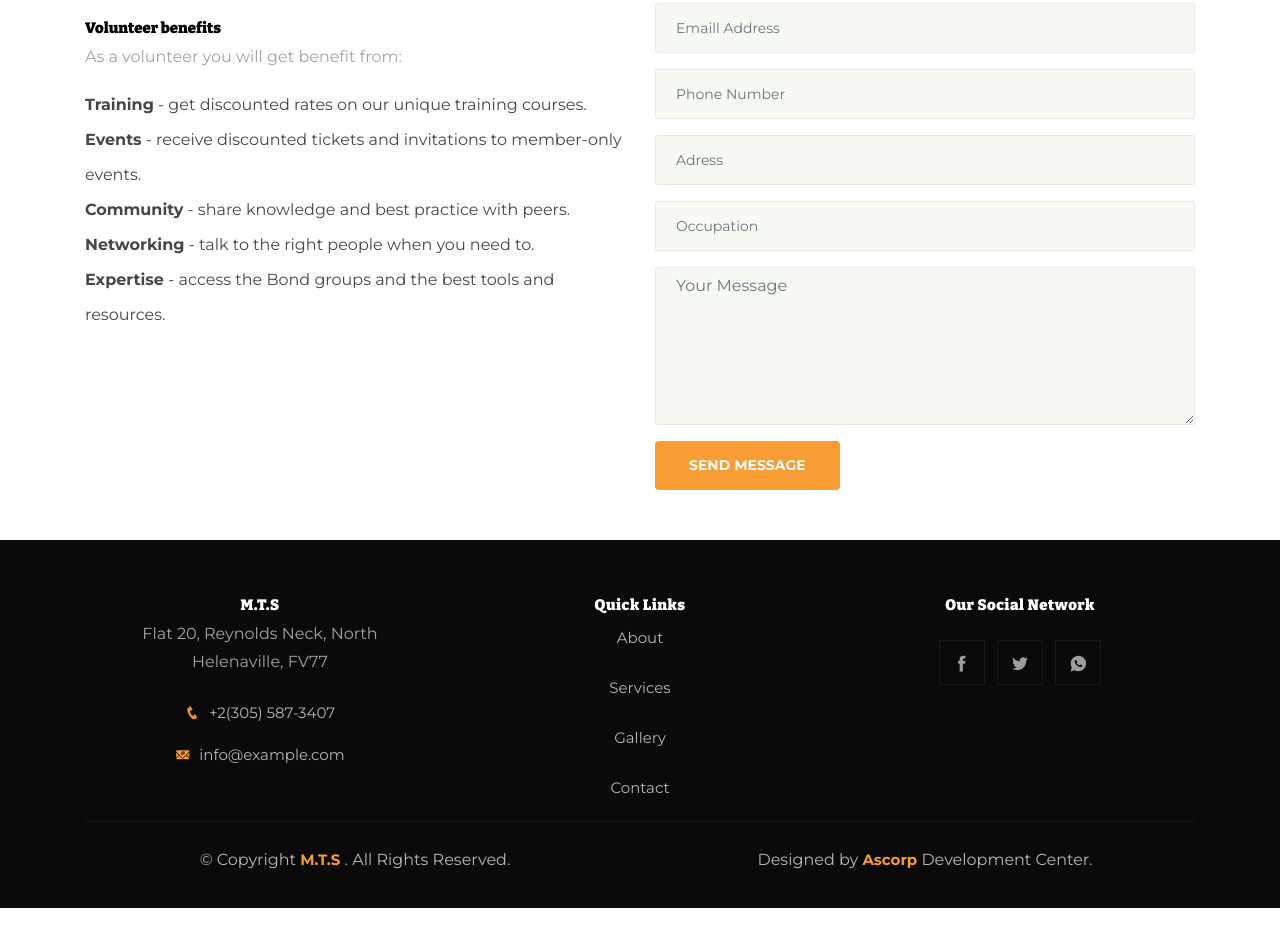
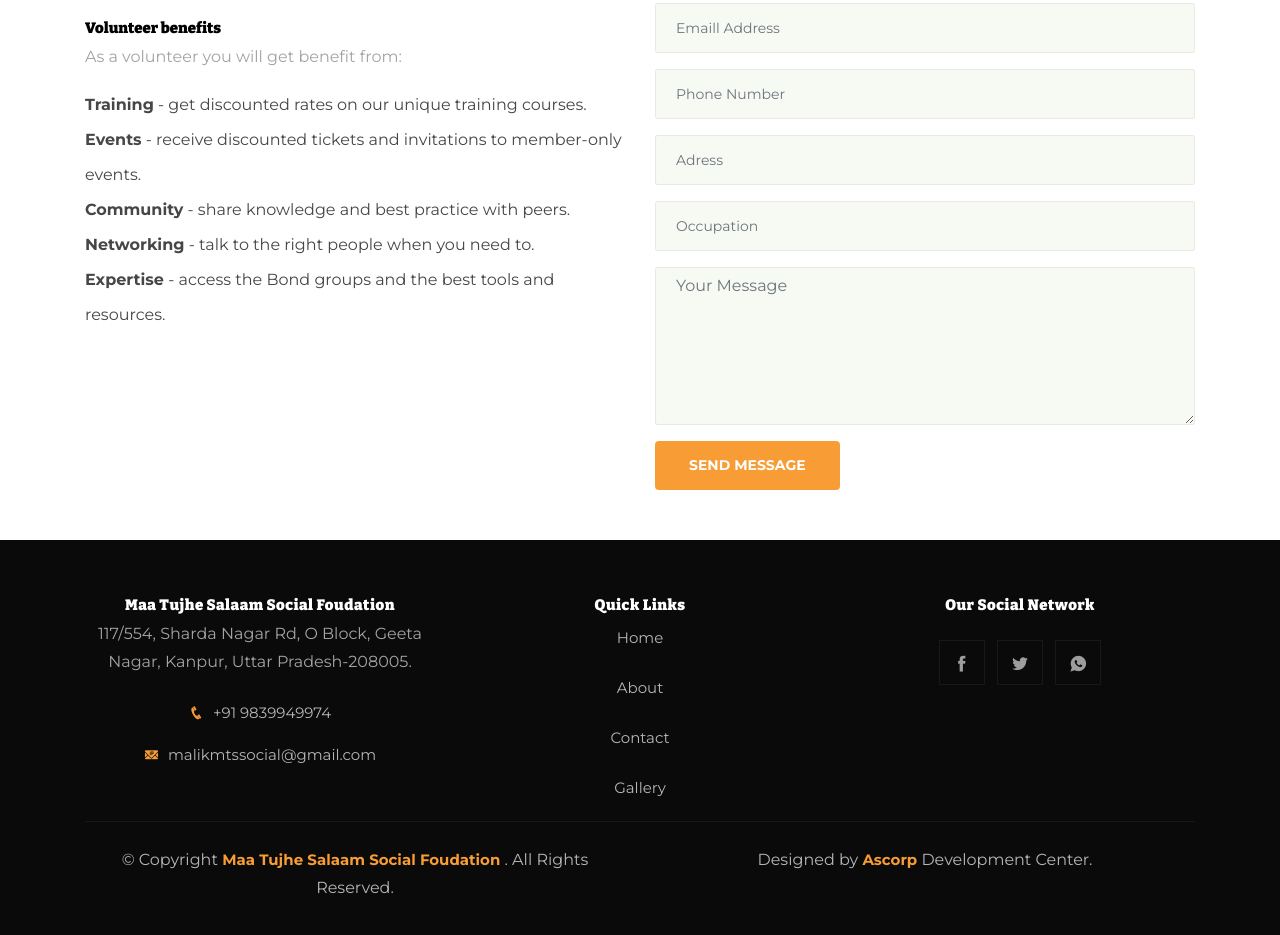
Before and after one commit to ascorpweb/repo_mts, a plain HTML site: page volunteer.html in a window 1280 px wide. Shown: the part 547-1482 px from the top of the page. Before the commit the page ends 1455 px from the top, so only its background shows below. Drawn offline with nearby package versions, Linux system fonts and the light colour scheme; some packages are replaced by stand-ins of ours.

Commit message:
modified headers and footers

```diff
--- a/volunteer.html
+++ b/volunteer.html
@@ -1,7 +1,6 @@
 <!doctype html>
 <html lang="en">
 
-<!-- Mirrored from demo.themefisher.com/wishfund/volunteer.html by HTTrack Website Copier/3.x [XR&CO'2014], Sat, 23 Jan 2021 05:58:42 GMT -->
 
 <head>
     <!-- Required meta tags -->
@@ -34,81 +33,35 @@
     <!-- Header Start -->
 
     <header class="navigation">
-        <!--	<div class="header-top ">
-			<div class="container">
-				<div class="row justify-content-between align-items-center">
-					<div class="col-lg-6 col-md-4 text-center text-lg-left text-md-left">
-						<div class="header-top-info">
-							<a href="tel:+23-345-67890"><i class="icofont-phone mr-2"></i><span>+23-345-67890</span></a>
-							<a href="mailto:support@gmail.com" ><i class="icofont-email mr-2"></i><span>support@gmail.com</span></a>
-						</div>
-					</div>
-					<div class="col-lg-6 col-md-8">
-						<div class="header-top-right text-center text-lg-right text-md-right mt-3 mt-lg-0">
-							<a href="https://www.facebook.com/themefisher" target="_blank"><i class="icofont-facebook"></i></a>
-							<a href="https://twitter.com/themefisher" target="_blank"><i class="icofont-twitter"></i></a>
-							<a href="https://github.com/themefisher/" target="_blank"><i class="icofont-github"></i></a>
-							<a href="#" target="_blank"><i class="icofont-pinterest"></i></a>
-							<a href="#" target="_blank"><i class="icofont-linkedin"></i></a>
-							<a href="donation.html" class="top-btn">Donate Now</a>
-						</div>
-					</div>
-				</div>
-			</div>
-		</div> -->
+
         <nav class="navbar  navbar-default navbar-expand-lg navigation fixed-top" id="navbar">
             <div class="container">
                 <a class="navbar-brand" href="index-2.html">
                     <img src="images/maa_tujhe_salaam_logo.png" alt="" class="img-fluid">
                 </a>
 
-                <button class="navbar-toggler collapsed" type="button" data-toggle="collapse" data-target="#navbarsExample09" aria-controls="navbarsExample09" aria-expanded="false" aria-label="Toggle navigation">
+                <button class="navbar-toggler collapsed" type="button" data-toggle="collapse"
+                    data-target="#navbarsExample09" aria-controls="navbarsExample09" aria-expanded="false"
+                    aria-label="Toggle navigation">
                     <span class="ti-menu"></span>
                 </button>
 
                 <div class="collapse navbar-collapse text-center" id="navbarsExample09">
                     <ul class="navbar-nav ml-auto">
                         <li class="nav-item active">
-                            <a class="nav-link" href="index-2.html">Home <span class="sr-only">(current)</span></a>
+                            <a class="nav-link" href="index.html">Home <span class="sr-only">(current)</span></a>
                         </li>
                         <li class="nav-item"><a class="nav-link" href="about.html">About</a></li>
-                        <!--	  <li class="nav-item dropdown">
-						<a class="nav-link dropdown-toggle" href="#" id="dropdown03" data-toggle="dropdown" aria-haspopup="true" aria-expanded="false">Causes<span class="ml-1">+</span></a>
-						<ul class="dropdown-menu" aria-labelledby="dropdown03">
-							<li><a class="dropdown-item" href="service.html">Causes</a></li>
-							<li><a class="dropdown-item" href="cause-single.html">Cause details</a></li>
-						</ul>
-				  </li>
-		-->
+                        <li class="nav-item"><a class="nav-link" href="volunteer.html">Be a Volunteer</a></li>
 
-                        <li class="nav-item dropdown">
-                            <a class="nav-link dropdown-toggle" href="#" id="dropdown04" data-toggle="dropdown" aria-haspopup="true" aria-expanded="false">Get Involved<span class="ml-1">+</span></a>
+                        <!--<li class="nav-item dropdown">
+                                <a class="nav-link dropdown-toggle" href="#" id="dropdown04" data-toggle="dropdown"
+                                    aria-haspopup="true" aria-expanded="false">Get Involved<span class="ml-1">+</span></a>
                                 <ul class="dropdown-menu" aria-labelledby="dropdown04">
                                     <li><a class="dropdown-item" href="donation.html">Donation</a></li>
-                                <li><a class="dropdown-item" href="volunteer.html">Be a Volunteer </a></li>
+                                    <li><a class="dropdown-item" href="volunteer.html">Be a Volunteer</a></li>
                                 </ul>
-                        </li>
-
-                        <!--		   <li class="nav-item dropdown">
-						<a class="nav-link dropdown-toggle" href="#" id="dropdown05" data-toggle="dropdown" aria-haspopup="true" aria-expanded="false">Pages<span class="ml-1">+</span></a>
-						<ul class="dropdown-menu" aria-labelledby="dropdown05">
-							<li><a class="dropdown-item" href="event.html">Event</a></li>
-							<li><a class="dropdown-item" href="event-single.html">Event Single</a></li>
-							<li><a class="dropdown-item" href="confirmation.html">Confirmation</a></li>
-							<li><a class="dropdown-item" href="404.html">404</a></li>
-						</ul>
-				  </li>
-	-->
-                        <!--	   <li class="nav-item dropdown">
-						<a class="nav-link dropdown-toggle" href="#" id="dropdown06" data-toggle="dropdown" aria-haspopup="true" aria-expanded="false">Blog<span class="ml-1">+</span></a>
-						<ul class="dropdown-menu" aria-labelledby="dropdown06">
-							<li><a class="dropdown-item" href="blog-grid.html">Blog Grid</a></li>
-							<li><a class="dropdown-item" href="blog-sidebar.html">Blog with Sidebar</a></li>
-
-							<li><a class="dropdown-item" href="blog-single.html">Blog Single</a></li>
-						</ul>
-				  </li>
-		-->
+                            </li>-->
                         <li class="nav-item"><a class="nav-link" href="Gallery.html">Gallery</a></li>
                         <li class="nav-item"><a class="nav-link" href="contact.html">Contact</a></li>
                     </ul>
@@ -137,8 +90,11 @@
         <div class="container">
             <div class="row">
                 <div class="col-lg-6">
-                    <p class="lead">Help a child discover the joy of learning and join us in our efforts to put Every Child in School!</p>
-                    <p>Lorem ipsum dolor sit amet, consectetur adipisicing elit. Iusto deserunt quo aliquid porro corrupti, pariatur, quaerat culpa libero sunt assumenda eos nihil facilis, inventore mollitia a? Excepturi sed, ex quam.</p>
+                    <p class="lead">Help a child discover the joy of learning and join us in our efforts to put Every
+                        Child in School!</p>
+                    <p>Lorem ipsum dolor sit amet, consectetur adipisicing elit. Iusto deserunt quo aliquid porro
+                        corrupti, pariatur, quaerat culpa libero sunt assumenda eos nihil facilis, inventore mollitia a?
+                        Excepturi sed, ex quam.</p>
 
                     <div class="member-benifit mt-4">
                         <h4>Volunteer benefits</h4>
@@ -146,10 +102,12 @@
 
                         <ul class="list-unstyled member-benifits-list lh-35">
                             <li><strong>Training</strong> - get discounted rates on our unique training courses.</li>
-                            <li><strong>Events</strong> - receive discounted tickets and invitations to member-only events.</li>
+                            <li><strong>Events</strong> - receive discounted tickets and invitations to member-only
+                                events.</li>
                             <li><strong>Community</strong> - share knowledge and best practice with peers.</li>
                             <li><strong>Networking</strong> - talk to the right people when you need to.</li>
-                            <li><strong>Expertise </strong>- access the Bond groups and the best tools and resources. </li>
+                            <li><strong>Expertise </strong>- access the Bond groups and the best tools and resources.
+                            </li>
                         </ul>
                     </div>
                 </div>
@@ -174,7 +132,8 @@
                             <input type="text" class="form-control" placeholder="Occupation">
                         </div>
                         <div class="form-group">
-                            <textarea name="#" id="#" cols="30" rows="6" class="form-control" placeholder="Your Message"></textarea>
+                            <textarea name="#" id="#" cols="30" rows="6" class="form-control"
+                                placeholder="Your Message"></textarea>
                         </div>
 
                         <a href="#" class="btn btn-main rounded mt-3">Send Message</a>
@@ -184,28 +143,22 @@
         </div>
     </section>
 
+    <!-- Section About End -->
 
-
-    <!-- Section About End -->
     <!-- footer Start -->
     <footer class="footer section">
         <div class="container">
             <div class="row">
                 <div class="col-md-4">
                     <div class="footer-widget widget text-center">
-                        <h4 class="text-capitalize mb-4 text-white">M.T.S</h4>
-                        <p>Flat 20, Reynolds Neck, North <br>Helenaville, FV77</p>
+                        <h4 class="text-capitalize mb-4 text-white">Maa Tujhe Salaam Social Foudation</h4>
+                        <p>117/554, Sharda Nagar Rd, O Block, Geeta Nagar, Kanpur, Uttar Pradesh-208005.</p>
 
                         <ul class="list-unstyled footer-menu mt-4">
-                            <li><a href="#"><i class="icofont-phone"></i>+2(305) 587-3407</a></li>
-                            <li><a href="#"><i class="icofont-email"></i>info@example.com</a></li>
+                            <li><a href="tel: 91 9839949974"><i class="icofont-phone"></i>+91 9839949974</a></li>
+                            <li><a href="mailto:malikmtssocial@gmail.com"><i
+                                        class="icofont-email"></i>malikmtssocial@gmail.com</a></li>
                         </ul>
-                        <!--				<ul class="list-inline footer-socials">
-						<li class="list-inline-item"><a href="https://www.facebook.com/themefisher"><i class="icofont-facebook"></i></a></li>
-						<li class="list-inline-item"><a href="https://twitter.com/themefisher"><i class="icofont-twitter"></i></a></li>
-						<li class="list-inline-item"><a href="https://www.pinterest.com/themefisher/"><i class="icofont-linkedin"></i></a></li>
-					</ul>
-	-->
                     </div>
                 </div>
 
@@ -214,10 +167,10 @@
                         <h4 class="text-capitalize mb-4 text-white">Quick Links</h4>
 
                         <ul class="list-unstyled footer-menu lh-35 ">
+                            <li><a href="index.html">Home</a></li>
                             <li><a href="about.html">About</a></li>
-                            <li><a href="#">Services</a></li>
-                            <li><a href="Gallery.html">Gallery</a></li>
                             <li><a href="contact.html">Contact</a></li>
+                            <li><a href="gallery.html">Gallery</a></li>
                         </ul>
                     </div>
                 </div>
@@ -227,71 +180,39 @@
                         <h4 class="text-capitalize mb-4 text-white">Our Social Network</h4>
 
                         <ul class="list-inline footer-socials">
-                            <li class="list-inline-item"><a href="#"><i class="icofont-facebook"></i></a></li>
-                            <li class="list-inline-item"><a href="#"><i class="icofont-twitter"></i></a></li>
-                            <li class="list-inline-item"><a href="#"><i class="icofont-whatsapp"></i></a></li>
+                            <li class="list-inline-item"><a
+                                    href="https://www.facebook.com/profile.php?id=100032851816029"><i
+                                        class="icofont-facebook"></i></a></li>
+                            <li class="list-inline-item"><a href="https://twitter.com/MdMehboobMalik1?s=08"><i
+                                        class="icofont-twitter"></i></a></li>
+                            <li class="list-inline-item"><a href="https://wa.me/919839949974"><i
+                                        class="icofont-whatsapp"></i></a></li>
                         </ul>
                     </div>
                 </div>
-
-            </div>
-            <!--	<div class="col-lg-3 col-md-6 col-sm-6">
-				<div class="footer-widget widget">
-					<h4 class="text-capitalize mb-4 text-white">Subscribe Us</h4>
-					<p class="mb-4">Subscribe to get latest news article and resources  </p>
-
-					<form action="#" class="sub-form">
-						<input type="text" class="form-control mb-4" placeholder="Subscribe Now ...">
-						<a href="#" class="btn btn-main btn-small rounded">subscribe</a>
-					</form>
-				</div>
             </div>
 
-			<div class="col-lg-3 col-md-6 col-sm-6">
-				<div class="widget footer-widget">
-					<h4 class="text-capitalize mb-4 text-white">Gallery</h4>
-
-					<div class="gallery-wrap">
-						<div class="gallery-img">
-							<img src="images/blog/gallery-1.jpg" alt="" class="img-fluid">
-						</div>
-						<div class="gallery-img">
-							<img src="images/blog/gallery-2.jpg" alt="" class="img-fluid">
-						</div>
-						<div class="gallery-img">
-							<img src="images/blog/gallery-3.jpg" alt="" class="img-fluid">
-						</div>
-						<div class="gallery-img">
-							<img src="images/blog/gallery-6.jpg" alt="" class="img-fluid">
-						</div>
-						<div class="gallery-img">
-							<img src="images/blog/gallery-5.jpg" alt="" class="img-fluid">
-						</div>
-						<div class="gallery-img">
-							<img src="images/blog/gallery-2.jpg" alt="" class="img-fluid">
-						</div>
-					</div>
-				</div>
-			</div>
-		</div>
-	-->
             <div class="footer-btm py-4">
                 <div class="row justify-content-center">
                     <div class="col-lg-6">
                         <div class="copyright text-center">
-                            &copy; Copyright <a href="#" target="_blank" class="text-color">M.T.S </a>. All Rights Reserved.
+                            &copy; Copyright <a href="https://mts.care" target="_blank" class="text-color">Maa Tujhe
+                                Salaam
+                                Social Foudation </a>. All Rights
+                            Reserved.
                         </div>
                     </div>
                     <div class="col-lg-6">
                         <div class="copyright text-center">
-                            Designed by <a href="https://ascorp.live/" target="_blank" class="text-color"> Ascorp </a>Development Center.
+                            Designed by <a href="https://ascorp.live/" target="_blank" class="text-color"> Ascorp
+                            </a>Development Center.
                         </div>
                     </div>
                 </div>
             </div>
 
     </footer>
-
+    <!--Footer End-->
 
     <!--
     Essential Scripts
@@ -316,12 +237,11 @@
 
     <!-- Google Map -->
     <script src="plugins/google-map/map.js"></script>
-    <script src="https://maps.googleapis.com/maps/api/js?key=AIzaSyAkeLMlsiwzp6b3Gnaxd86lvakimwGA6UA&amp;callback=initMap"></script>
+    <script
+        src="https://maps.googleapis.com/maps/api/js?key=AIzaSyAkeLMlsiwzp6b3Gnaxd86lvakimwGA6UA&amp;callback=initMap"></script>
 
     <script src="js/script.js"></script>
 
 </body>
 
-<!-- Mirrored from demo.themefisher.com/wishfund/volunteer.html by HTTrack Website Copier/3.x [XR&CO'2014], Sat, 23 Jan 2021 05:58:42 GMT -->
-
 </html>
```
Also changed, not shown: Gallery.html (+16 -9 lines), about.html (+21 -35 lines), contact.html (+14 -8 lines). Lines whose indentation alone changed are shown as unchanged.
